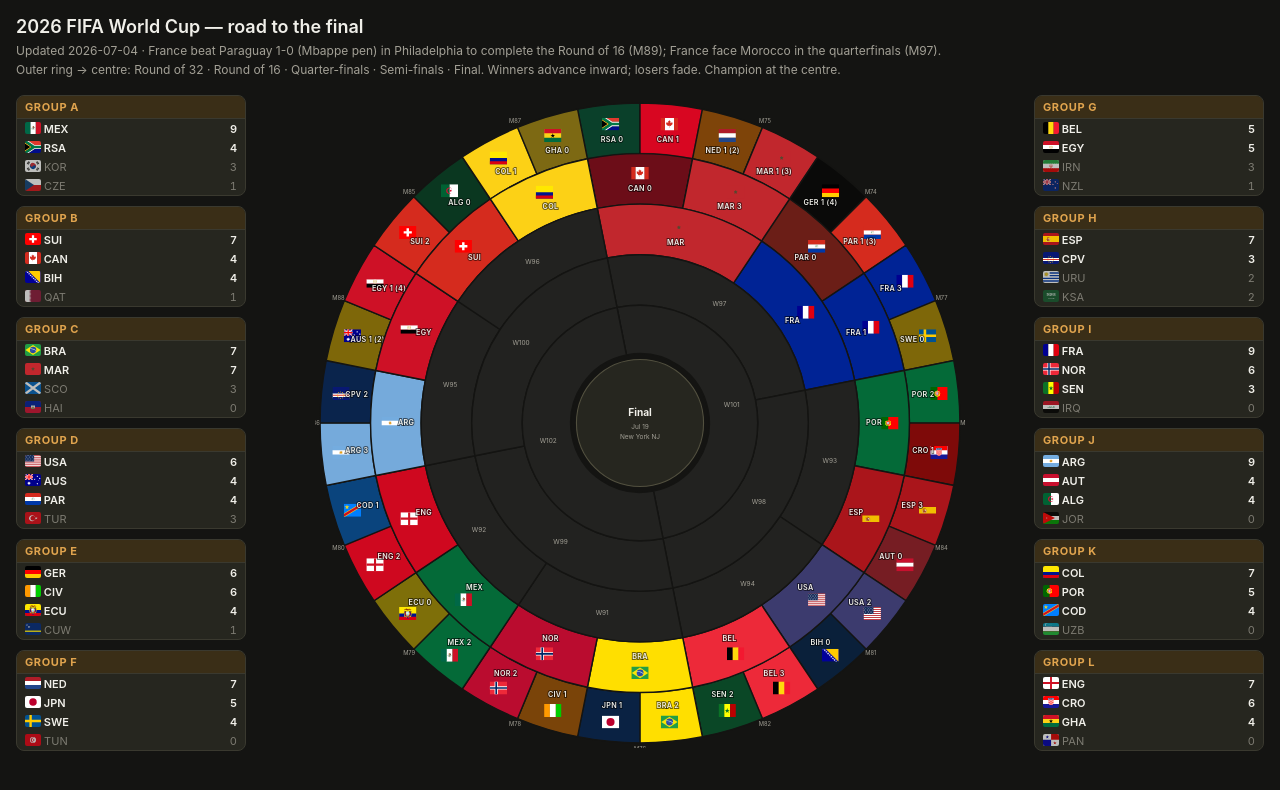
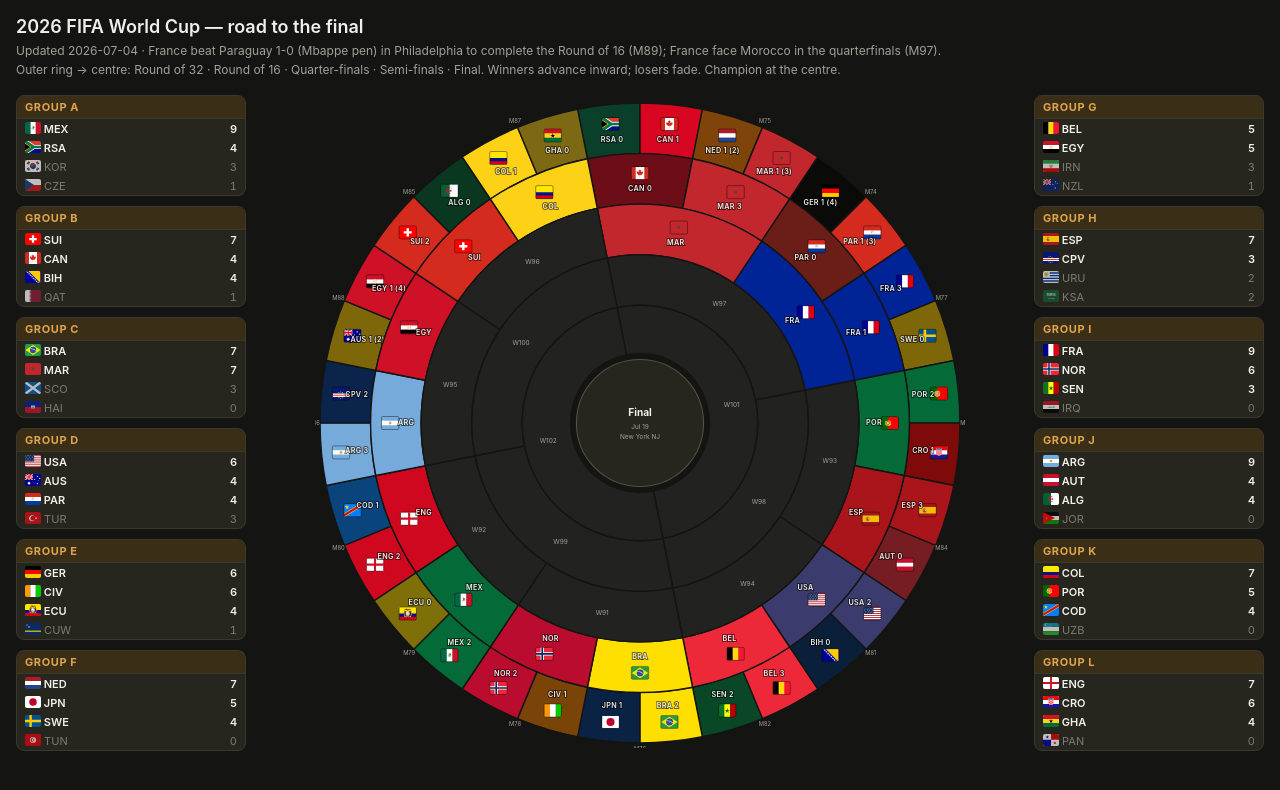
Before and after one commit to dstrkto/world-cup-2026-bracket, a plain HTML site: page index.html in a window 1280 px wide. Drawn offline with Linux system fonts and the light colour scheme.

Commit message:
Add outline around flag icons for contrast against same-color wedges

```diff
--- a/index.html
+++ b/index.html
@@ -211,7 +211,10 @@
         if(t.known){
           const big=rd.band[0]-rd.band[1]>68, fw=big?24:20, fh=big?18:15;
           const [fx,fy]=pt(rm+8,ca);
-          if(CODE[t.name]) svg.appendChild(el("image",{href:"flags/"+CODE[t.name]+".svg",x:fx-fw/2,y:fy-fh/2,width:fw,height:fh,preserveAspectRatio:"xMidYMid slice"}));
+          if(CODE[t.name]){
+            svg.appendChild(el("image",{href:"flags/"+CODE[t.name]+".svg",x:fx-fw/2,y:fy-fh/2,width:fw,height:fh,preserveAspectRatio:"xMidYMid slice"}));
+            svg.appendChild(el("rect",{x:fx-fw/2,y:fy-fh/2,width:fw,height:fh,rx:2,fill:"none",stroke:"rgba(0,0,0,.55)","stroke-width":1}));
+          }
           const lbl=ABBR[t.name]||t.name;
           const lt=txt(pt(rm-14,ca),"code",lbl+(sc!==null?" "+sc:""));
           lt.setAttribute("fill","#ffffff");
```
